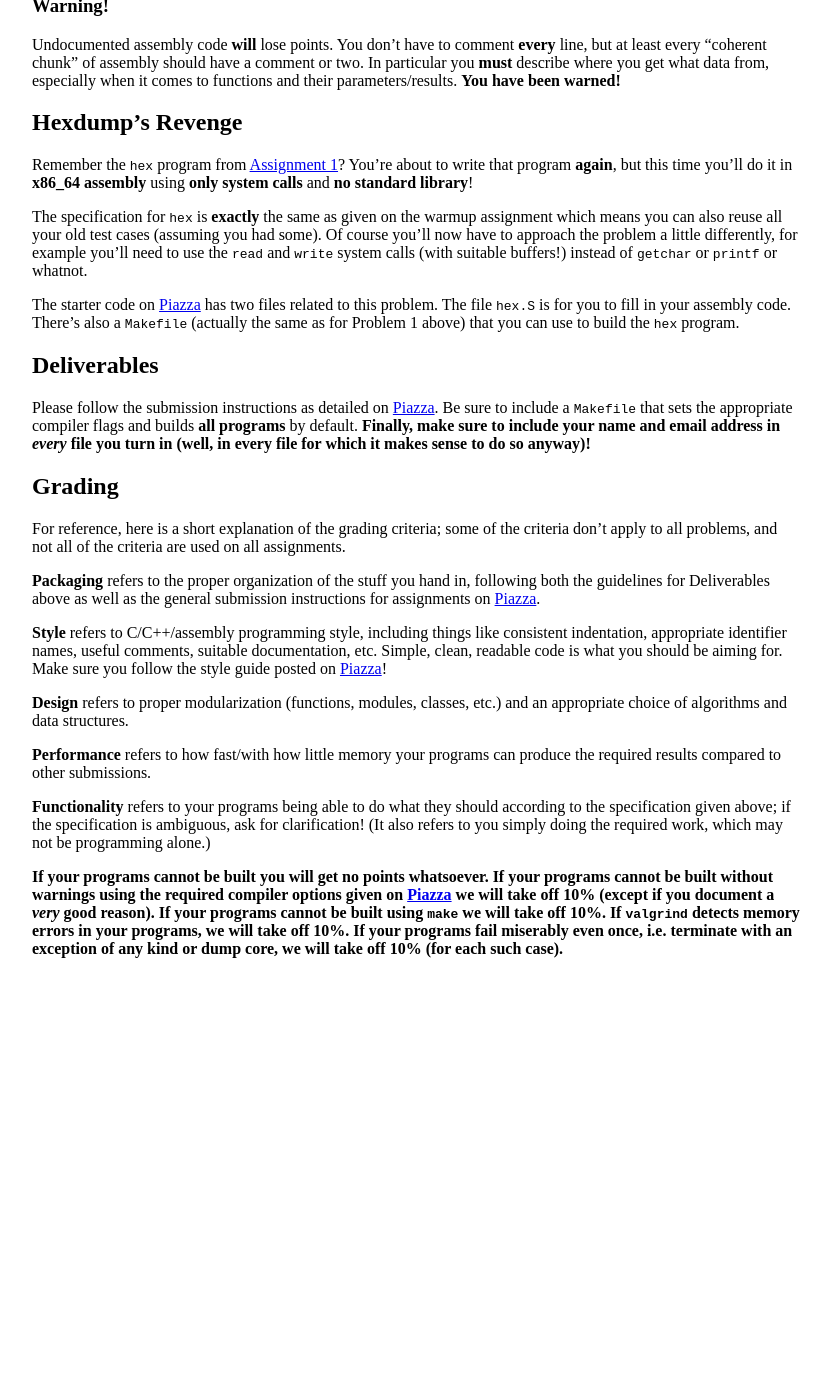
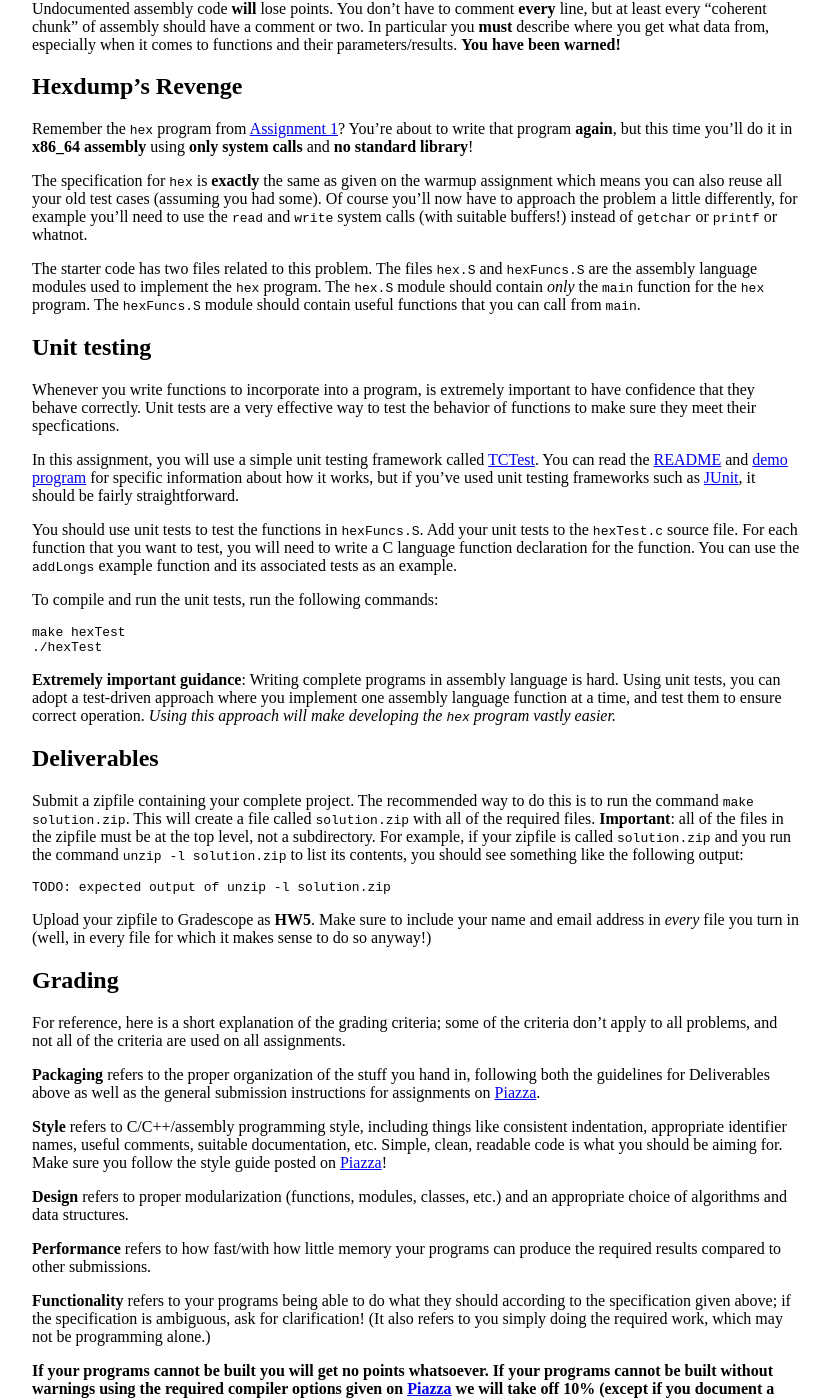
Before and after one commit to jhucsf/fall2019, a Jekyll site: the page built from hw/hw5.md, in a window 1280 px wide and 1400 px high, scrolled down 636 px. Shown: the whole window, without its empty margins (224-1054 px from the left). Built offline with Jekyll 4.4.1, drawn with Linux system fonts in a browser that asks for light colours; before the commit the page ends 1610 px from its top, so only the background shows below that; some of the changed text lies outside the part shown.

Commit message:
more details, info about unit testing

````diff
--- a/hw/hw5.md
+++ b/hw/hw5.md
@@ -22,10 +22,7 @@ the standard
 [gcc](http://en.wikipedia.org/wiki/GNU_Compiler_Collection)/[gas](http://en.wikipedia.org/wiki/GNU_Assembler)
 toolchain and you **must** use AT\&T syntax, **not** Intel syntax.
 
-For some problems we give you a bunch of starter code on Piazza already,
-for others you’re on your own. It’s **highly** recommended that you
-actually **read** the starter code, especially any explanatory comments
-it might contain, before changing it.
+You should use the following starter code: [hw5.zip](hw5.zip)
 
 Note that for *all* problems the *full* x86\_64 conventions regarding
 register usage (arguments, results, caller-saved vs. callee-saved, etc.)
@@ -68,19 +65,65 @@ problem a little differently, for example you’ll need to use the `read`
 and `write` system calls (with suitable buffers\!) instead of `getchar`
 or `printf` or whatnot.
 
-The starter code on [Piazza](http://piazza.com/jhu/fall2018/600229) has
-two files related to this problem. The file `hex.S` is for you to fill
-in your assembly code. There’s also a `Makefile` (actually the same as
-for Problem 1 above) that you can use to build the `hex` program.
+The starter code has two files related to this problem. The files `hex.S`
+and `hexFuncs.S` are the assembly language modules used to implement
+the `hex` program.  The `hex.S` module should contain *only* the `main`
+function for the `hex` program.  The `hexFuncs.S` module should contain
+useful functions that you can call from `main`.
+
+## Unit testing
+
+Whenever you write functions to incorporate into a program,
+is extremely important to have confidence that they behave correctly.
+Unit tests are a very effective way to test the behavior of functions
+to make sure they meet their specfications.
+
+In this assignment, you will use a simple unit testing framework
+called [TCTest](https://github.com/daveho/tctest).  You can read
+the [README](https://github.com/daveho/tctest/blob/master/README.md)
+and [demo program](https://github.com/daveho/tctest/blob/master/demo.c)
+for specific information about how it works, but if you've used unit
+testing frameworks such as [JUnit](https://junit.org), it should be
+fairly straightforward.
+
+You should use unit tests to test the functions in `hexFuncs.S`.
+Add your unit tests to the `hexTest.c` source file.
+For each function that you want to test, you will need to write
+a C language function declaration for the function.  You can use
+the `addLongs` example function and its associated tests as an example.
+
+To compile and run the unit tests, run the following commands:
+
+```
+make hexTest
+./hexTest
+```
+
+**Extremely important guidance**: Writing complete programs in
+assembly language is hard.  Using unit tests, you can adopt a
+test-driven approach where you implement one assembly language
+function at a time, and test them to ensure correct operation.
+*Using this approach will make developing the `hex` program vastly
+easier.*
 
 ## Deliverables
 
-Please follow the submission instructions as detailed on
-[Piazza](http://piazza.com/jhu/fall2018/600229). Be sure to include a
-`Makefile` that sets the appropriate compiler flags and builds **all
-programs** by default. **Finally, make sure to include your name and
+Submit a zipfile containing your complete project.  The recommended
+way to do this is to run the command `make solution.zip`.  This
+will create a file called `solution.zip` with all of the required
+files.  **Important**: all of the files in the zipfile must be
+at the top level, not a subdirectory.  For example, if your
+zipfile is called `solution.zip` and you run the command `unzip -l solution.zip`
+to list its contents, you should see something like the following output:
+
+```
+TODO: expected output of unzip -l solution.zip
+```
+
+Upload your zipfile to Gradescope as **HW5**.
+Make sure to include your name and
 email address in *every* file you turn in (well, in every file for which
-it makes sense to do so anyway)\!**
+it makes sense to do so anyway!)
 
 ## Grading
 
@@ -91,13 +134,13 @@ are used on all assignments.
 **Packaging** refers to the proper organization of the stuff you hand
 in, following both the guidelines for Deliverables above as well as the
 general submission instructions for assignments on
-[Piazza](http://piazza.com/jhu/fall2018/600229).
+[Piazza](http://piazza.com/jhu/fall2019/601229).
 
 **Style** refers to C/C++/assembly programming style, including things
 like consistent indentation, appropriate identifier names, useful
 comments, suitable documentation, etc. Simple, clean, readable code is
 what you should be aiming for. Make sure you follow the style guide
-posted on [Piazza](http://piazza.com/jhu/fall2018/600229)\!
+posted on [Piazza](http://piazza.com/jhu/fall2019/601229)\!
 
 **Design** refers to proper modularization (functions, modules, classes,
 etc.) and an appropriate choice of algorithms and data structures.
@@ -113,7 +156,7 @@ doing the required work, which may not be programming alone.)
 **If your programs cannot be built you will get no points whatsoever. If
 your programs cannot be built without warnings using the required
 compiler options given on
-[Piazza](http://piazza.com/jhu/fall2018/600229) we will take off 10%
+[Piazza](http://piazza.com/jhu/fall2019/601229) we will take off 10%
 (except if you document a *very* good reason). If your programs cannot
 be built using `make` we will take off 10%. If `valgrind` detects memory
 errors in your programs, we will take off 10%. If your programs fail
````
